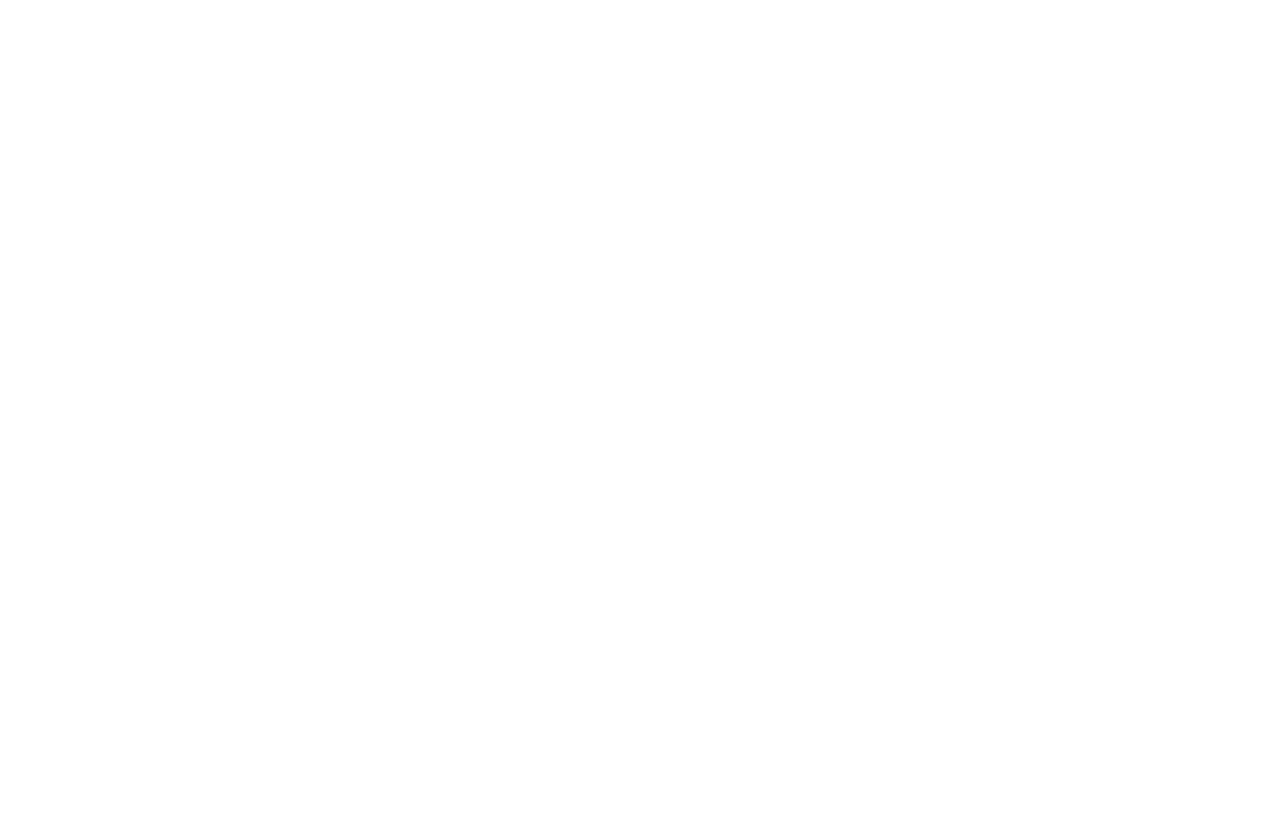
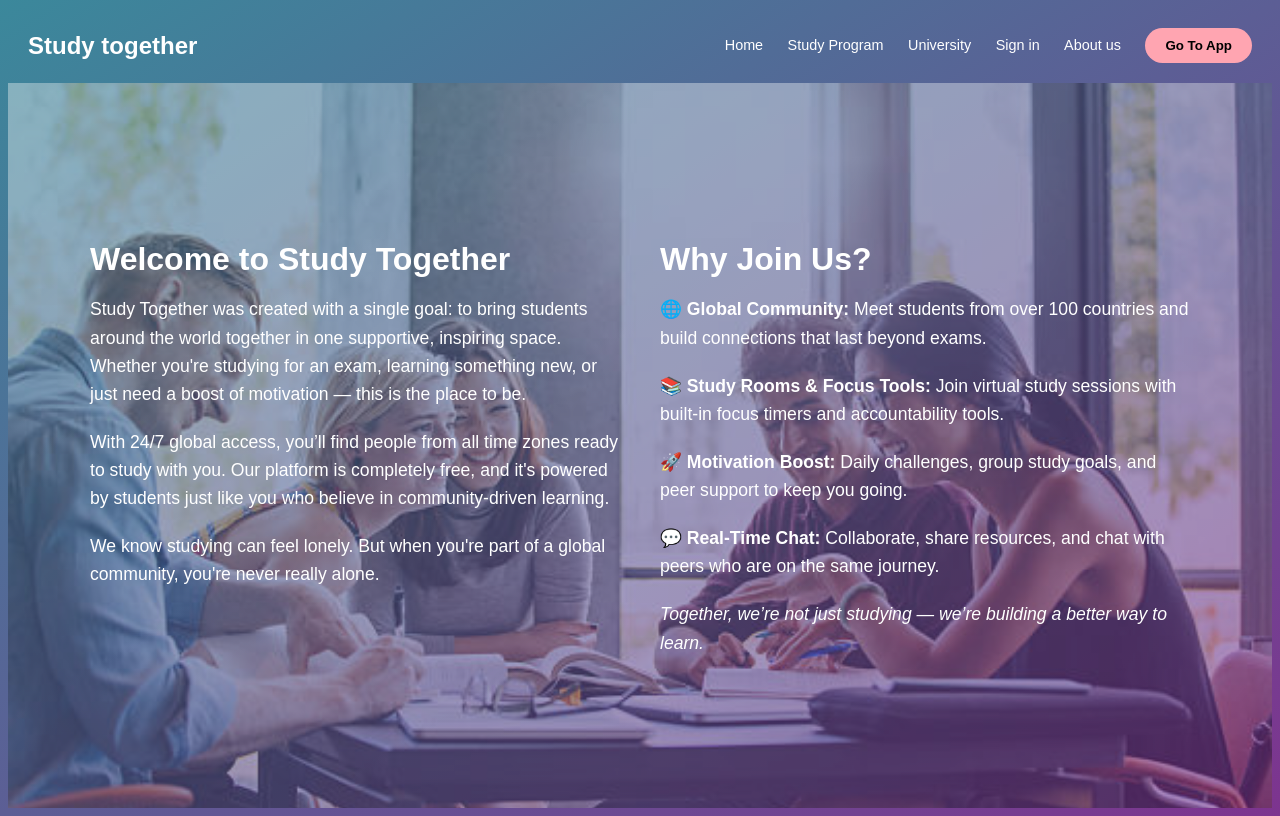
Before and after one commit to gerrardv/belajar-kolaborasi, a plain HTML site: page about.html in a window 1280 px wide. Drawn offline with Linux system fonts and the light colour scheme.

Commit message:
about us kelar

```diff
--- a/about.html
+++ b/about.html
@@ -1,11 +1,144 @@
 <!DOCTYPE html>
 <html lang="en">
 <head>
-    <meta charset="UTF-8">
-    <meta name="viewport" content="width=device-width, initial-scale=1.0">
-    <title>Document</title>
+  <meta charset="UTF-8" />
+  <meta name="viewport" content="width=device-width, initial-scale=1.0"/>
+  <title>About Us - Study Together</title>
+  <link rel="stylesheet" href="style.css"/>
+  <style>
+    body {
+      font-family: 'Arial', sans-serif;
+      background: linear-gradient(to bottom right, #3b889b, #7d348f);
+      color: white;
+      min-height: 100vh;
+      display: flex;
+      flex-direction: column;
+    }
+
+    header {
+      padding: 20px;
+    }
+
+    .nav {
+      display: flex;
+      justify-content: space-between;
+      align-items: center;
+    }
+
+    .logo {
+      font-weight: bold;
+      font-size: 1.5rem;
+    }
+
+    .nav-links a {
+      margin: 0 10px;
+      color: white;
+      text-decoration: none;
+      font-size: 0.9rem;
+    }
+
+    .go-to-app {
+      background-color: #ffa5b1;
+      border: none;
+      padding: 10px 20px;
+      margin-left: 10px;
+      border-radius: 20px;
+      cursor: pointer;
+      font-weight: bold;
+    }
+
+    main {
+      flex: 1;
+      display: flex;
+      align-items: center;
+      justify-content: center;
+      padding: 40px;
+      position: relative;
+    }
+
+    .about-container {
+      display: flex;
+      gap: 40px;
+      max-width: 1100px;
+      z-index: 2;
+      flex-wrap: wrap;
+    }
+
+    .column {
+      flex: 1;
+      min-width: 300px;
+    }
+
+    .column h2 {
+      font-size: 2rem;
+      margin-bottom: 15px;
+    }
+
+    .column p {
+      font-size: 1.1rem;
+      margin-bottom: 20px;
+      line-height: 1.6;
+    }
+
+    .background-image {
+      background: url(istockphoto-639359406-612x612.jpg) no-repeat center center/cover;
+      position: absolute;
+      top: 0;
+      left: 0;
+      width: 100%;
+      height: 100%;
+      opacity: 0.4;
+      z-index: 1;
+    }
+
+    @media (max-width: 768px) {
+      .about-container {
+        flex-direction: column;
+        text-align: center;
+      }
+    }
+  </style>
 </head>
 <body>
+  <header>
+    <div class="nav">
+      <div class="logo">Study together</div>
+      <div class="nav-links">
+        <a href="index.html">Home</a>
+        <a href="StudyProg.html">Study Program</a>
+        <a href="university.html">University</a>
+        <a href="sign.html">Sign in</a>
+        <a href="about.html">About us</a>
+        <button class="go-to-app">Go To App</button>
+      </div>
+    </div>
+  </header>
 
+  <main>
+    <div class="about-container">
+      <div class="column">
+        <h2>Welcome to Study Together</h2>
+        <p>
+          Study Together was created with a single goal: to bring students around the world together in one supportive, inspiring space. Whether you're studying for an exam, learning something new, or just need a boost of motivation — this is the place to be.
+        </p>
+        <p>
+          With 24/7 global access, you’ll find people from all time zones ready to study with you. Our platform is completely free, and it's powered by students just like you who believe in community-driven learning.
+        </p>
+        <p>
+          We know studying can feel lonely. But when you're part of a global community, you're never really alone.
+        </p>
+      </div>
+
+      <div class="column">
+        <h2>Why Join Us?</h2>
+        <p><strong>🌐 Global Community:</strong> Meet students from over 100 countries and build connections that last beyond exams.</p>
+        <p><strong>📚 Study Rooms & Focus Tools:</strong> Join virtual study sessions with built-in focus timers and accountability tools.</p>
+        <p><strong>🚀 Motivation Boost:</strong> Daily challenges, group study goals, and peer support to keep you going.</p>
+        <p><strong>💬 Real-Time Chat:</strong> Collaborate, share resources, and chat with peers who are on the same journey.</p>
+        <p><em>Together, we’re not just studying — we’re building a better way to learn.</em></p>
+      </div>
+    </div>
+    <div class="background-image"></div>
+  </main>
 </body>
 </html>
```
Also changed, not shown: istockphoto-639359406-612x612.jpg (added).
